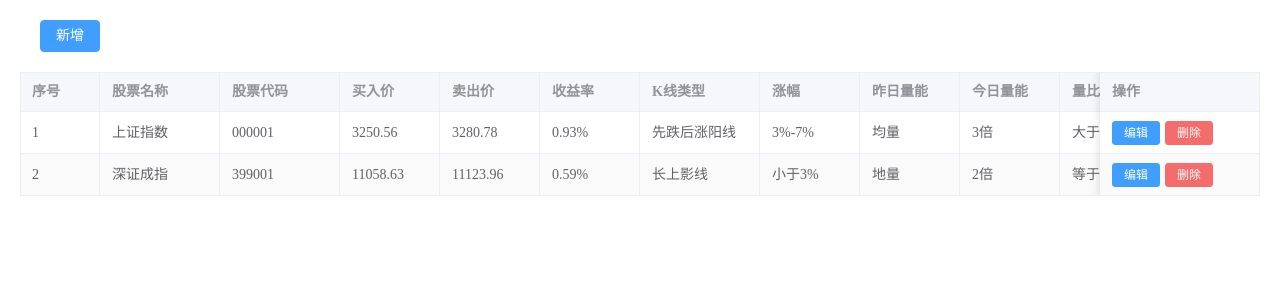
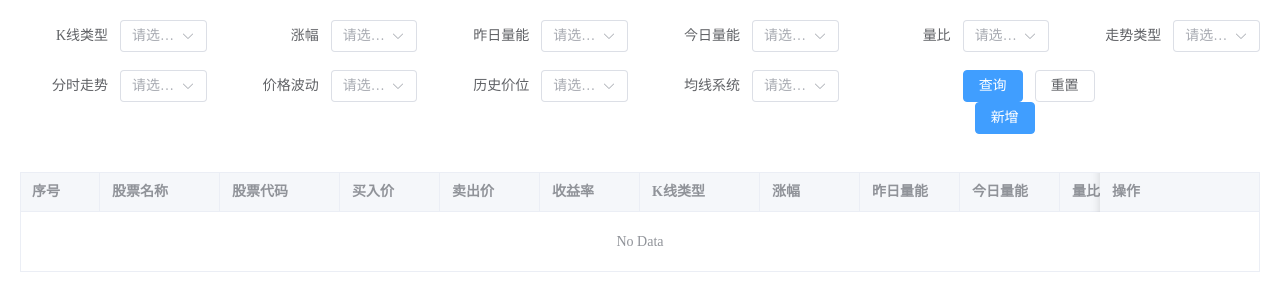
Before and after one commit to dmxyws/data-analysis, a Vue app: page /home in a window 1280 px wide. Shown: the top 300 px of the page. Built offline with nearby package versions, Linux system fonts and the light colour scheme.

Commit message:
feat(home): 按条件查询

```diff
--- /dev/null
+++ b/src/utils/arrayUtils.js
@@ -0,0 +1,52 @@
+/**
+ * 根据查询表单字段过滤数组
+ * @param {Array} data - 要过滤的数组
+ * @param {Object} formData - 查询表单数据
+ * @returns {Array} 过滤后的数组
+ */
+export function filterArrayByForm(data, formData) {
+  // 检查输入参数
+  if (!Array.isArray(data)) {
+    throw new Error('第一个参数必须是数组')
+  }
+
+  if (typeof formData !== 'object' || formData === null) {
+    throw new Error('第二个参数必须是对象')
+  }
+
+  // 提取有值的过滤条件
+  const filterConditions = {}
+  for (const [key, value] of Object.entries(formData)) {
+    if (value !== null) {
+      filterConditions[key] = value
+    }
+  }
+
+  // 如果没有有效的过滤条件，直接返回原始数据
+  if (Object.keys(filterConditions).length === 0) {
+    return [...data]
+  }
+
+  // 使用过滤条件过滤数组
+  return data.filter((item) => {
+    return Object.entries(filterConditions).every(([field, value]) => {
+      // 如果数组项中不存在该字段，返回 false
+      if (!item.hasOwnProperty(field)) {
+        return false
+      }
+
+      // 对于数组值，检查是否包含查询值
+      if (Array.isArray(item[field])) {
+        return item[field].includes(value)
+      }
+
+      // 对于字符串值，执行不区分大小写的包含检查
+      if (typeof item[field] === 'string' && typeof value === 'string') {
+        return item[field].toLowerCase().includes(value.toLowerCase())
+      }
+
+      // 对于其他类型，执行严格相等检查
+      return item[field] === value
+    })
+  })
+}
--- a/src/views/home/index.vue
+++ b/src/views/home/index.vue
@@ -1,15 +1,182 @@
 <template>
   <div class="stock-table-container">
-    <el-button
-      type="primary"
-      @click="showDialog('add')"
-      style="margin-left: 20px"
-    >
-      新增
-    </el-button>
+    <!-- 查询表单 -->
+    <el-form :model="searchForm" label-width="100px" class="search-form">
+      <el-row :gutter="24">
+        <el-col :span="4">
+          <el-form-item label="K线类型">
+            <el-select
+              v-model="searchForm.kLineType"
+              placeholder="请选择K线类型"
+            >
+              <el-option
+                v-for="item in kLineTypes"
+                :key="item.key"
+                :label="item.value"
+                :value="item.key"
+              />
+            </el-select>
+          </el-form-item>
+        </el-col>
+
+        <el-col :span="4">
+          <el-form-item label="涨幅">
+            <el-select
+              v-model="searchForm.priceChange"
+              placeholder="请选择涨幅"
+            >
+              <el-option
+                v-for="item in priceChanges"
+                :key="item.key"
+                :label="item.value"
+                :value="item.key"
+              />
+            </el-select>
+          </el-form-item>
+        </el-col>
+
+        <el-col :span="4">
+          <el-form-item label="昨日量能">
+            <el-select
+              v-model="searchForm.yesterdayVolume"
+              placeholder="请选择昨日量能"
+            >
+              <el-option
+                v-for="item in yesterdayVolumes"
+                :key="item.key"
+                :label="item.value"
+                :value="item.key"
+              />
+            </el-select>
+          </el-form-item>
+        </el-col>
+
+        <el-col :span="4">
+          <el-form-item label="今日量能">
+            <el-select
+              v-model="searchForm.todayVolume"
+              placeholder="请选择今日量能"
+            >
+              <el-option
+                v-for="item in todayVolumes"
+                :key="item.key"
+                :label="item.value"
+                :value="item.key"
+              />
+            </el-select>
+          </el-form-item>
+        </el-col>
+
+        <el-col :span="4">
+          <el-form-item label="量比">
+            <el-select
+              v-model="searchForm.volumeRatio"
+              placeholder="请选择量比"
+            >
+              <el-option
+                v-for="item in volumeRatios"
+                :key="item.key"
+                :label="item.value"
+                :value="item.key"
+              />
+            </el-select>
+          </el-form-item>
+        </el-col>
+
+        <el-col :span="4">
+          <el-form-item label="走势类型">
+            <el-select
+              v-model="searchForm.trendType"
+              placeholder="请选择走势类型"
+            >
+              <el-option
+                v-for="item in trendTypes"
+                :key="item.key"
+                :label="item.value"
+                :value="item.key"
+              />
+            </el-select>
+          </el-form-item>
+        </el-col>
+
+        <el-col :span="4">
+          <el-form-item label="分时走势">
+            <el-select
+              v-model="searchForm.intradayTrend"
+              placeholder="请选择分时走势"
+            >
+              <el-option
+                v-for="item in intradayTrends"
+                :key="item.key"
+                :label="item.value"
+                :value="item.key"
+              />
+            </el-select>
+          </el-form-item>
+        </el-col>
+
+        <el-col :span="4">
+          <el-form-item label="价格波动">
+            <el-select
+              v-model="searchForm.priceFluctuation"
+              placeholder="请选择价格波动"
+            >
+              <el-option
+                v-for="item in priceFluctuations"
+                :key="item.key"
+                :label="item.value"
+                :value="item.key"
+              />
+            </el-select>
+          </el-form-item>
+        </el-col>
+
+        <el-col :span="4">
+          <el-form-item label="历史价位">
+            <el-select
+              v-model="searchForm.historicalPrice"
+              placeholder="请选择历史价位"
+            >
+              <el-option
+                v-for="item in historicalPrices"
+                :key="item.key"
+                :label="item.value"
+                :value="item.key"
+              />
+            </el-select>
+          </el-form-item>
+        </el-col>
+
+        <el-col :span="4">
+          <el-form-item label="均线系统">
+            <el-select
+              v-model="searchForm.movingAverage"
+              placeholder="请选择均线系统"
+            >
+              <el-option
+                v-for="item in movingAverages"
+                :key="item.key"
+                :label="item.value"
+                :value="item.key"
+              />
+            </el-select>
+          </el-form-item>
+        </el-col>
+
+        <el-col :span="6" style="text-align: right">
+          <el-form-item label="">
+            <el-button type="primary" @click="handleSearch"> 查询 </el-button>
+            <el-button @click="handleReset"> 重置 </el-button>
+            <el-button type="primary" @click="showDialog('add')">
+              新增
+            </el-button>
+          </el-form-item>
+        </el-col>
+      </el-row>
+    </el-form>
 
     <el-table
-      :data="stocks"
+      :data="tableData"
       border
       stripe
       fit
@@ -130,7 +297,7 @@
 </template>
 
 <script setup>
-import { ref, computed, onMounted } from 'vue'
+import { ref, reactive, computed, onMounted } from 'vue'
 import { useStockStore } from '@/stores/stockStore.js'
 import {
   useKLineTypes,
@@ -145,6 +312,7 @@ import {
   useMovingAverages
 } from './useStockFormatters.js'
 import FormDialog from './components/formDialog.vue'
+import { filterArrayByForm } from '@/utils/arrayUtils.js'
 
 // 获取股票store
 const stockStore = useStockStore()
@@ -152,17 +320,44 @@ const stockStore = useStockStore()
 // 从store获取股票数据
 const stocks = computed(() => stockStore.getAllStocks())
 
+const tableData = ref([])
+
 // 从hooks获取格式化函数
-const { formatKLineType } = useKLineTypes()
-const { formatPriceChange } = usePriceChanges()
-const { formatYesterdayVolume } = useYesterdayVolumes()
-const { formatTodayVolume } = useTodayVolumes()
-const { formatVolumeRatio } = useVolumeRatios()
-const { formatTrendType } = useTrendTypes()
-const { formatIntradayTrend } = useIntradayTrends()
-const { formatPriceFluctuation } = usePriceFluctuations()
-const { formatHistoricalPrice } = useHistoricalPrices()
-const { formatMovingAverage } = useMovingAverages()
+const { kLineTypes, formatKLineType } = useKLineTypes()
+const { priceChanges, formatPriceChange } = usePriceChanges()
+const { yesterdayVolumes, formatYesterdayVolume } = useYesterdayVolumes()
+const { todayVolumes, formatTodayVolume } = useTodayVolumes()
+const { volumeRatios, formatVolumeRatio } = useVolumeRatios()
+const { trendTypes, formatTrendType } = useTrendTypes()
+const { intradayTrends, formatIntradayTrend } = useIntradayTrends()
+const { priceFluctuations, formatPriceFluctuation } = usePriceFluctuations()
+const { historicalPrices, formatHistoricalPrice } = useHistoricalPrices()
+const { movingAverages, formatMovingAverage } = useMovingAverages()
+
+const createFormData = () => ({
+  kLineType: null,
+  priceChange: null,
+  yesterdayVolume: null,
+  todayVolume: null,
+  volumeRatio: null,
+  trendType: null,
+  intradayTrend: null,
+  priceFluctuation: null,
+  historicalPrice: null,
+  movingAverage: null
+})
+
+// 查询表单数据
+const searchForm = reactive(createFormData())
+
+const handleSearch = () => {
+  tableData.value = filterArrayByForm(stocks.value, searchForm)
+}
+
+const handleReset = () => {
+  Object.assign(searchForm, createFormData())
+  handleSearch()
+}
 
 // 对话框状态
 const dialogVisible = ref(false)
@@ -193,51 +388,53 @@ const handleDelete = (id) => {
 // 初始化数据
 onMounted(() => {
   // 如果store中没有数据，添加一些示例数据
-  if (stocks.value.length === 0) {
-    const exampleStocks = [
-      {
-        stockName: '上证指数',
-        stockCode: '000001',
-        buyPrice: 3250.56,
-        sellPrice: 3280.78,
-        profitRate: 0.93,
-        kLineType: 2,
-        priceChange: 2,
-        yesterdayVolume: 1,
-        todayVolume: 2,
-        volumeRatio: 3,
-        trendType: 2,
-        intradayTrend: 3,
-        priceFluctuation: 2,
-        historicalPrice: 2,
-        movingAverage: 3,
-        holdingDays: 5,
-        buyDate: '2023-06-15',
-        sellDate: '2023-06-20'
-      },
-      {
-        stockName: '深证成指',
-        stockCode: '399001',
-        buyPrice: 11058.63,
-        sellPrice: 11123.96,
-        profitRate: 0.59,
-        kLineType: 1,
-        priceChange: 1,
-        yesterdayVolume: 2,
-        todayVolume: 1,
-        volumeRatio: 2,
-        trendType: 1,
-        intradayTrend: 1,
-        priceFluctuation: 3,
-        historicalPrice: 1,
-        movingAverage: 2,
-        holdingDays: 5,
-        buyDate: '2023-06-15',
-        sellDate: '2023-06-20'
-      }
-    ]
-    stockStore.addStocks(exampleStocks) // 使用批量添加方法
-  }
+  // if (stocks.value.length === 0) {
+  //   const exampleStocks = [
+  //     {
+  //       stockName: '上证指数',
+  //       stockCode: '000001',
+  //       buyPrice: 3250.56,
+  //       sellPrice: 3280.78,
+  //       profitRate: 0.93,
+  //       kLineType: 2,
+  //       priceChange: 2,
+  //       yesterdayVolume: 1,
+  //       todayVolume: 2,
+  //       volumeRatio: 3,
+  //       trendType: 2,
+  //       intradayTrend: 3,
+  //       priceFluctuation: 2,
+  //       historicalPrice: 2,
+  //       movingAverage: 3,
+  //       holdingDays: 5,
+  //       buyDate: '2023-06-15',
+  //       sellDate: '2023-06-20'
+  //     },
+  //     {
+  //       stockName: '深证成指',
+  //       stockCode: '399001',
+  //       buyPrice: 11058.63,
+  //       sellPrice: 11123.96,
+  //       profitRate: 0.59,
+  //       kLineType: 1,
+  //       priceChange: 1,
+  //       yesterdayVolume: 2,
+  //       todayVolume: 1,
+  //       volumeRatio: 2,
+  //       trendType: 1,
+  //       intradayTrend: 1,
+  //       priceFluctuation: 3,
+  //       historicalPrice: 1,
+  //       movingAverage: 2,
+  //       holdingDays: 5,
+  //       buyDate: '2023-06-15',
+  //       sellDate: '2023-06-20'
+  //     }
+  //   ]
+  //   stockStore.addStocks(exampleStocks) // 使用批量添加方法
+  // }
+
+  handleSearch()
 })
 </script>
 
```
